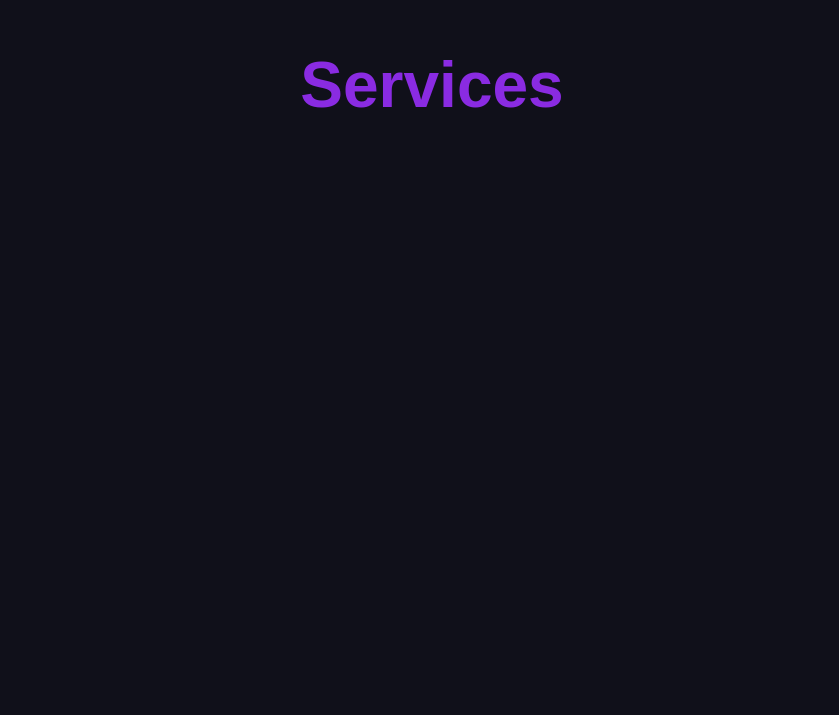
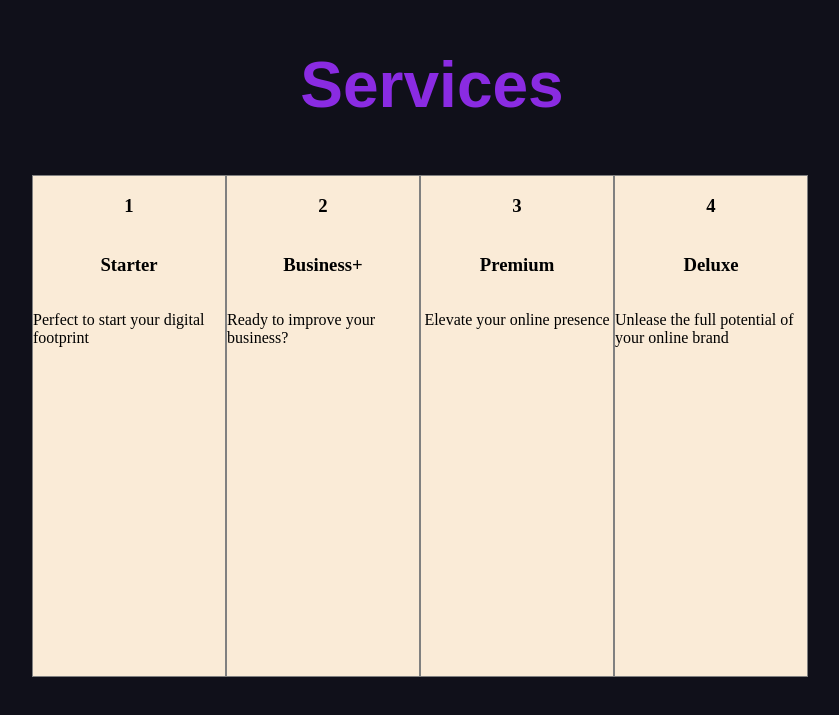
Before and after one commit to israel-arvizu/web-services-app, a Next.js app: page / in a window 1280 px wide. Shown: the part 805-1520 px from the top of the page, without its empty margins (208-1047 px from the left). Built offline with nearby package versions, Linux system fonts and the light colour scheme; a web font is replaced by a local one.

Commit message:
working on services columns

```diff
--- a/components/ServicesSection/ServicesSection.module.css
+++ b/components/ServicesSection/ServicesSection.module.css
@@ -1,6 +1,7 @@
 .services_wrapper{
     width: 100%;
     display: flex;
+    flex-direction: column;
     justify-content: center;
     align-items: center;
 }
@@ -10,3 +11,25 @@
     font-family: var(--Mark-Font);
     color: blueviolet;
 }
+
+.row{
+    width: 80%;
+    max-width: 800px;
+}
+
+.row:after{
+    display: table;
+    clear: both;
+}
+
+.column{
+    float: left;
+    width: 24%;
+    height: 500px;
+    background-color: antiquewhite;
+    display: flex;
+    flex-direction: column;
+    align-items: center;
+
+    border: 1px solid gray;
+}
--- a/components/ServicesSection/index.tsx
+++ b/components/ServicesSection/index.tsx
@@ -5,6 +5,28 @@ export default function ServicesSection(){
         <section id="section-2-main">
             <div className={classes.services_wrapper}>
                 <h1>Services</h1>
+                <div className={classes.row}>
+                    <div className={classes.column}>
+                        <div><h3>1</h3></div>
+                        <h3>Starter</h3>
+                        <p>Perfect to start your digital footprint</p>
+                    </div>
+                    <div className={classes.column}>
+                        <div><h3>2</h3></div>
+                        <h3>Business+</h3>
+                        <p>Ready to improve your business?</p>
+                    </div>
+                    <div className={classes.column}>
+                        <div><h3>3</h3></div>
+                        <h3>Premium</h3>
+                        <p>Elevate your online presence</p>
+                    </div>
+                    <div className={classes.column}>
+                        <div><h3>4</h3></div>
+                        <h3>Deluxe</h3>
+                        <p>Unlease the full potential of your online brand</p>
+                    </div>
+                </div>
             </div>
         </section>
     )
```
